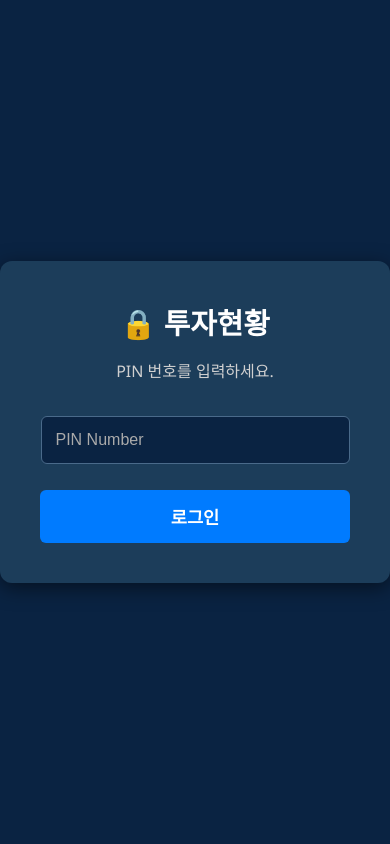
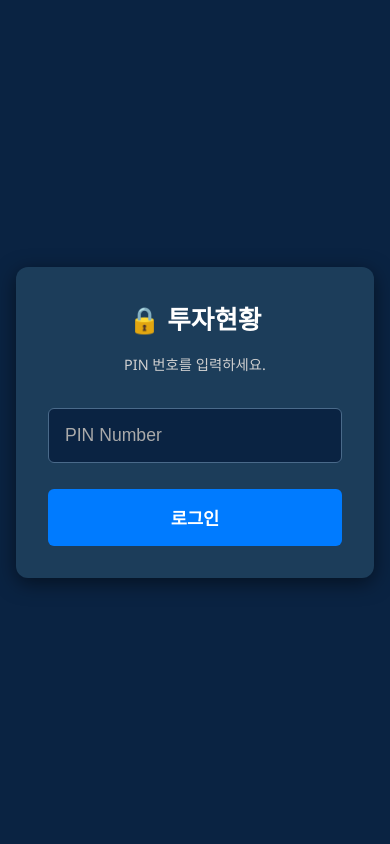
Before and after one commit to Pongchi/InvestmentViewer, a Flask app: page /login in a window 390 px wide. Run offline with Flask 3, Linux system fonts and the light colour scheme.

Commit message:
update Mobile UI in Login

```diff
--- a/templates/login.html
+++ b/templates/login.html
@@ -2,6 +2,7 @@
 <html lang="ko">
 <head>
     <meta charset="UTF-8">
+    <meta name="viewport" content="width=device-width, initial-scale=1.0">
     <title>PIN 로그인</title>
     <style>
         /* 기본 스타일: 진한 파란색 배경과 하얀색 글씨 */
@@ -14,14 +15,16 @@
             background-color: #0a2342; /* 진한 파란색 배경 */
             color: white; /* 기본 글씨색을 하얀색으로 */
             margin: 0;
+            padding: 0 1rem; /* 모바일 화면 좌우 여백 추가 */
         }
         .login-box {
-            background: #1c3d5a; /* 로그인 박스 배경색 (배경보다 살짝 밝은 파란 계열) */
+            background: #1c3d5a; /* 로그인 박스 배경색 */
             padding: 2.5rem;
             border-radius: 12px;
-            box-shadow: 0 5px 20px rgba(0,0,0,0.5); /* 그림자 효과 조정 */
+            box-shadow: 0 5px 20px rgba(0,0,0,0.5); /* 그림자 효과 */
             text-align: center;
             width: 340px;
+            box-sizing: border-box; /* 패딩과 테두리를 너비에 포함 */
         }
         /* 제목 스타일 */
         .login-box h2 {
@@ -32,7 +35,7 @@
         /* 설명 텍스트 스타일 */
         .login-box p {
             margin-bottom: 1.5rem;
-            color: #d0d0d0; /* 본문 텍스트는 약간 어둡게 */
+            color: #d0d0d0;
         }
         /* 에러 메시지 스타일 */
         .error {
@@ -45,11 +48,12 @@
             padding: 14px;
             width: 90%;
             margin: 10px 0;
-            border: 1px solid #4a6a8a; /* 테두리 색상 변경 */
+            border: 1px solid #4a6a8a; /* 테두리 색상 */
             border-radius: 6px;
-            background-color: #0a2342; /* 배경색 변경 */
-            color: white; /* 입력 글씨색 변경 */
+            background-color: #0a2342; /* 배경색 */
+            color: white; /* 입력 글씨색 */
             font-size: 1rem;
+            box-sizing: border-box;
         }
         /* 입력창 placeholder 스타일 */
         input[type="password"]::placeholder {
@@ -58,20 +62,42 @@
         /* 로그인 버튼 스타일 */
         input[type="submit"] {
             padding: 14px 25px;
-            background-color: #007bff; /* 버튼 색상은 가독성을 위해 밝은 파란색 유지 */
+            background-color: #007bff; /* 버튼 색상 */
             color: white;
             border: none;
             border-radius: 6px;
             cursor: pointer;
-            width: 100%;
+            width: 93%; /* 입력창과 너비 맞춤 */
             font-size: 1.1rem;
             font-weight: bold;
             margin-top: 1rem;
             transition: background-color 0.3s ease;
+            box-sizing: border-box;
         }
         /* 로그인 버튼에 마우스를 올렸을 때 효과 */
         input[type="submit"]:hover {
             background-color: #0056b3;
+        }
+
+        /* --- 모바일 전용 스타일 --- */
+        /* 화면 너비가 768px 이하일 때 적용 */
+        @media (max-width: 768px) {
+            .login-box {
+                width: 100%; /* 화면 너비에 꽉 채움 */
+                max-width: 400px; /* 최대 너비 제한 */
+                padding: 2rem; /* 패딩 약간 줄임 */
+            }
+            .login-box h2 {
+                font-size: 1.6rem; /* 제목 글자 크기 조정 */
+            }
+            .login-box p {
+                font-size: 0.9rem; /* 본문 글자 크기 조정 */
+            }
+            input[type="password"], input[type="submit"] {
+                width: 100%; /* 입력창과 버튼 너비를 100%로 설정 */
+                padding: 16px; /* 터치하기 쉽도록 패딩 늘림 */
+                font-size: 1.1rem;
+            }
         }
     </style>
 </head>
@@ -80,7 +106,6 @@
         <h2>🔒 투자현황</h2>
         <p>PIN 번호를 입력하세요.</p>
 
-        <!-- 오류 메시지가 있으면 여기에 표시됩니다. -->
         {% with messages = get_flashed_messages() %}
             {% if messages %}
                 <p class="error">{{ messages[0] }}</p>
```
